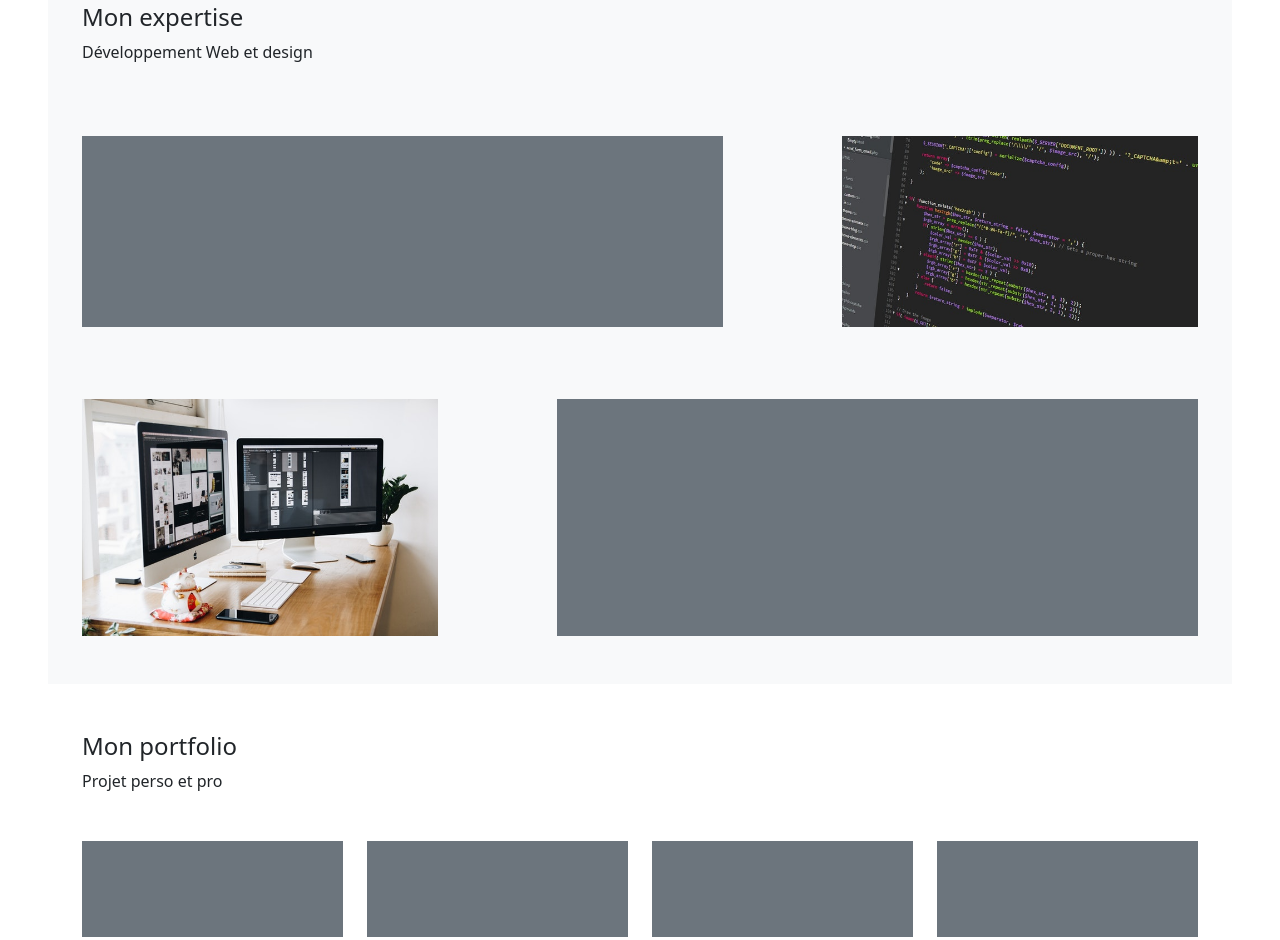
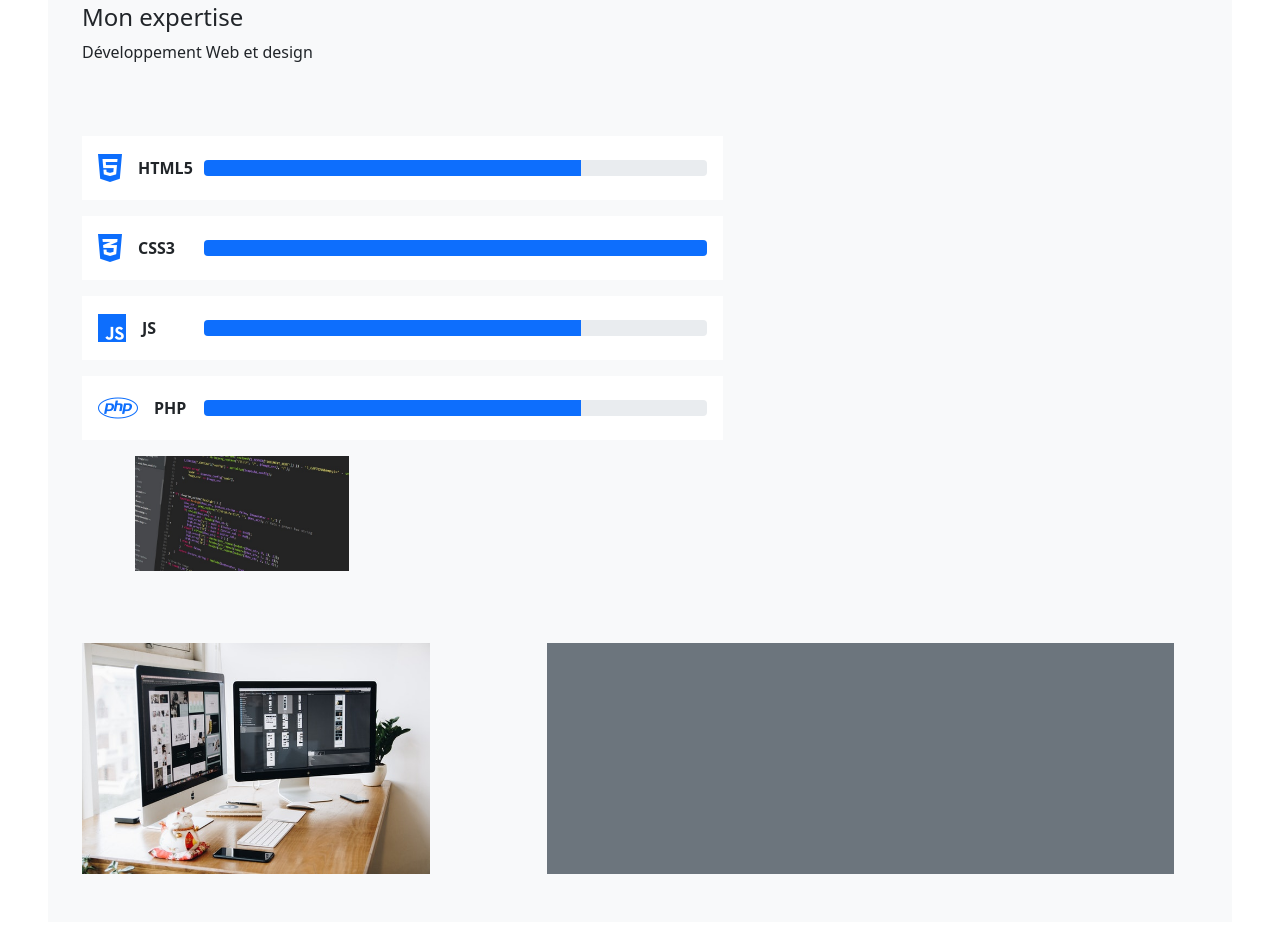
Before and after one commit to ouziih/PortfolioBootstrap, a plain HTML site: page index.html in a window 1280 px wide. Shown: the part 735-1675 px from the top of the page. Drawn offline with nearby package versions, Linux system fonts and the light colour scheme; files whose address does not match are found by name.

Commit message:
progress bar

```diff
--- a/index.html
+++ b/index.html
@@ -4,13 +4,16 @@
     <meta charset="UTF-8">
     <meta name="viewport" content="width=device-width, initial-scale=1.0">
     <title>PortFolio</title>
-    <link href="https://cdn.jsdelivr.net/npm/bootstrap@5.0.2/dist/css/bootstrap.min.css" rel="stylesheet" integrity="sha384-EVSTQN3/azprG1Anm3QDgpJLIm9Nao0Yz1ztcQTwFspd3yD65VohhpuuCOmLASjC" crossorigin="anonymous">
+    <link href="https://cdn.jsdelivr.net/npm/bootstrap@5.0.2/dist/css/bootstrap.min.css" rel="stylesheet"
+        integrity="sha384-EVSTQN3/azprG1Anm3QDgpJLIm9Nao0Yz1ztcQTwFspd3yD65VohhpuuCOmLASjC" crossorigin="anonymous">
     <script src="https://kit.fontawesome.com/14273d579a.js" crossorigin="anonymous"></script>
     <link rel="stylesheet" href="https://cdn.jsdelivr.net/npm/bootstrap-icons@1.5.0/font/bootstrap-icons.css">
     <script src="https://cdn.jsdelivr.net/npm/bootstrap@5.0.2/dist/js/bootstrap.bundle.min.js"
             integrity="sha384-MrcW6ZMFYlzcLA8Nl+NtUVF0sA7MsXsP1UyJoMp4YLEuNSfAP+JcXn/tWtIaxVXM"
             crossorigin="anonymous"></script>
-</head>
+    <link rel="stylesheet" href="https://cdnjs.cloudflare.com/ajax/libs/font-awesome/5.15.4/css/all.min.css"
+            integrity="sha512-1ycn6IcaQQ40/MKBW2W4Rhis/DbILU74C1vSrLJxCq57o941Ym01SwNsOMqvEBFlcgUa6xLiPY/NS5R+E6ztJQ==" crossorigin="anonymous" referrerpolicy="no-referrer" />
+        </head>
 <body>
 
 <header class="py-4">
@@ -68,9 +71,77 @@
             </div>
             <div class="row gy-2 mt-5">
                 <div class="col-12 col-md-7">
-                    <div class="bg-secondary h-100 w-100 py-5">
-                    </div>
-                </div>
+                    <div class="mb-3 p-3 bg-white">
+                        <div class="row align-items-center">
+                          <div class="col-5 col-sm-4 col-lg-3 col-xl-2">
+                            <div class="d-flex align-items-center">
+                              <i class="fab fa-html5 fa-2x me-3 text-primary"></i>
+                              <p class="fw-bold m-0">HTML5</p>
+                            </div>
+                          </div>
+                          <div class="col">
+                            <div class="progress">
+                              <div class="progress-bar w-75" role="progressbar" aria-valuenow="75" aria-valuemin="0"
+                                   aria-valuemax="100">
+                              </div>
+                            </div>
+                          </div>
+                        </div>
+                      </div>
+
+                      <div class="mb-3 p-3 bg-white">
+                        <div class="row align-items-center">
+                          <div class="col-5 col-sm-4 col-lg-3 col-xl-2">
+                            <div class="d-flex align-items-center">
+                              <i class="fab fa-css3-alt fa-2x me-3 text-primary"></i>
+                              <p class="fw-bold m-0">CSS3</p>
+                            </div>
+                          </div>
+                          <div class="col">
+                            <div class="progress">
+                              <div class="progress-bar w-100" role="progressbar" aria-valuenow="100" aria-valuemin="0"
+                                   aria-valuemax="100">
+                              </div>
+                            </div>
+                          </div>
+                        </div>
+                      </div>
+
+                      <div class="mb-3 p-3 bg-white">
+                        <div class="row align-items-center">
+                          <div class="col-5 col-sm-4 col-lg-3 col-xl-2">
+                            <div class="d-flex align-items-center">
+                              <i class="fab fa-js fa-2x me-3 text-primary"></i>
+                              <p class="fw-bold m-0">JS</p>
+                            </div>
+                          </div>
+                          <div class="col">
+                            <div class="progress">
+                              <div class="progress-bar w-75" role="progressbar" aria-valuenow="25" aria-valuemin="0"
+                                   aria-valuemax="100">
+                              </div>
+                            </div>
+                          </div>
+                        </div>
+                      </div>
+
+                      <div class="mb-3 p-3 bg-white">
+                        <div class="row align-items-center">
+                          <div class="col-5 col-sm-4 col-lg-3 col-xl-2">
+                            <div class="d-flex align-items-center">
+                              <i class="fab fa-php fa-2x me-3 text-primary"></i>
+                              <p class="fw-bold m-0">PHP</p>
+                            </div>
+                          </div>
+                          <div class="col">
+                            <div class="progress">
+                              <div class="progress-bar w-75" role="progressbar" aria-valuenow="75" aria-valuemin="0"
+                                   aria-valuemax="100">
+                              </div>
+                            </div>
+                          </div>
+                        </div>
+                      </div>
                 <div class="col-12 offset-md-1 col-md-4">
                     <img src="../portfolio/img/code.jpg" alt="écran montrant du code php" width="100%">
                 </div>
```
